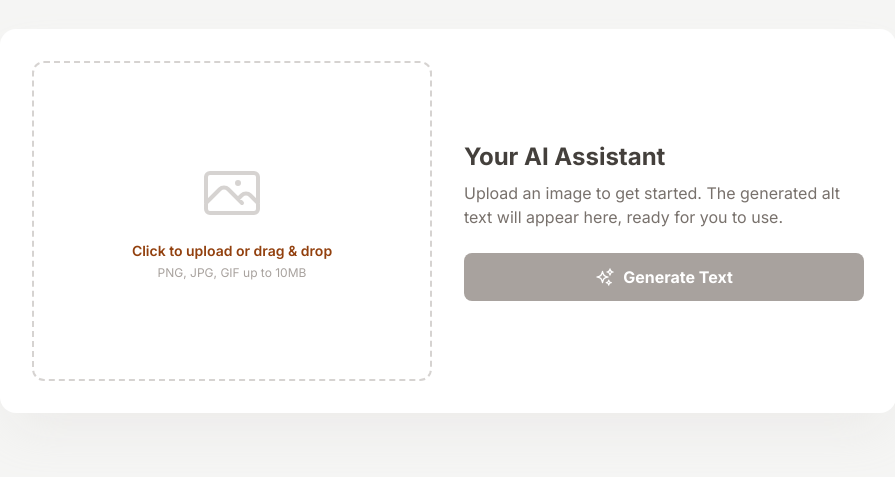
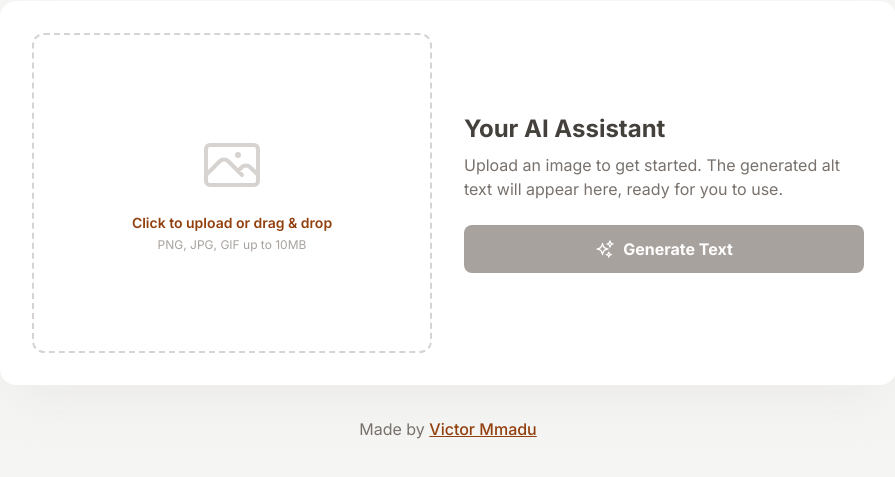
Before and after one commit to Victorchiemeka/Alt-Generator, a plain HTML site: page index.html in a window 1280 px wide. Shown: the part 239-716 px from the top of the page, without its empty margins (192-1087 px from the left). Drawn offline with nearby package versions, Linux system fonts and the light colour scheme.

Commit message:
adding changes to webpage

```diff
--- a/index.html
+++ b/index.html
@@ -51,7 +51,6 @@
 <body class="text-stone-800 flex items-center justify-center min-h-screen p-4">
 
     <div class="main-container max-w-4xl w-full mx-auto">
-        <!-- Header -->
         <header class="text-center mb-8">
             <div class="flex items-center justify-center gap-3">
                 <svg class="h-10 w-10 text-amber-800" xmlns="http://www.w3.org/2000/svg" fill="none" viewBox="0 0 24 24" stroke-width="1.5" stroke="currentColor">
@@ -63,7 +62,6 @@
         </header>
 
         <main class="grid grid-cols-1 md:grid-cols-2 gap-8 bg-white rounded-2xl shadow-2xl shadow-stone-300/30 p-8">
-            <!-- Left Column: Uploader -->
             <div class="flex flex-col items-center justify-center">
                 <div id="image-uploader" class="relative w-full h-80 border-2 border-dashed border-stone-300 rounded-xl p-4 text-center cursor-pointer hover:border-amber-700 flex items-center justify-center">
                     <input type="file" id="file-input" class="hidden" accept="image/*">
@@ -87,7 +85,6 @@
                 </div>
             </div>
 
-            <!-- Right Column: Controls & Result -->
             <div class="flex flex-col justify-center">
                 <div id="initial-state-text" class="text-center md:text-left">
                     <h2 class="text-2xl font-bold text-stone-700">Your AI Assistant</h2>
@@ -123,13 +120,17 @@
             </div>
         </main>
 
-        <!-- Custom Message Box -->
         <div id="message-box" class="hidden fixed top-5 right-5 text-white py-2 px-4 rounded-lg shadow-lg fade-in flex items-center gap-2">
             <p id="message-text"></p>
         </div>
-    </div>
 
-    <!-- The defer attribute is important. It ensures the script runs after the HTML is parsed. -->
+        <footer class="text-center mt-8">
+            <p class="text-stone-500">
+                Made by <a href="https://victorchiemeka.github.io/" target="_blank" rel="noopener noreferrer" class="font-medium text-amber-800 underline hover:text-amber-900 transition-colors">Victor Mmadu</a>
+            </p>
+        </footer>
+        </div>
+
     <script src="script.js" defer></script>
 </body>
 </html>
```
